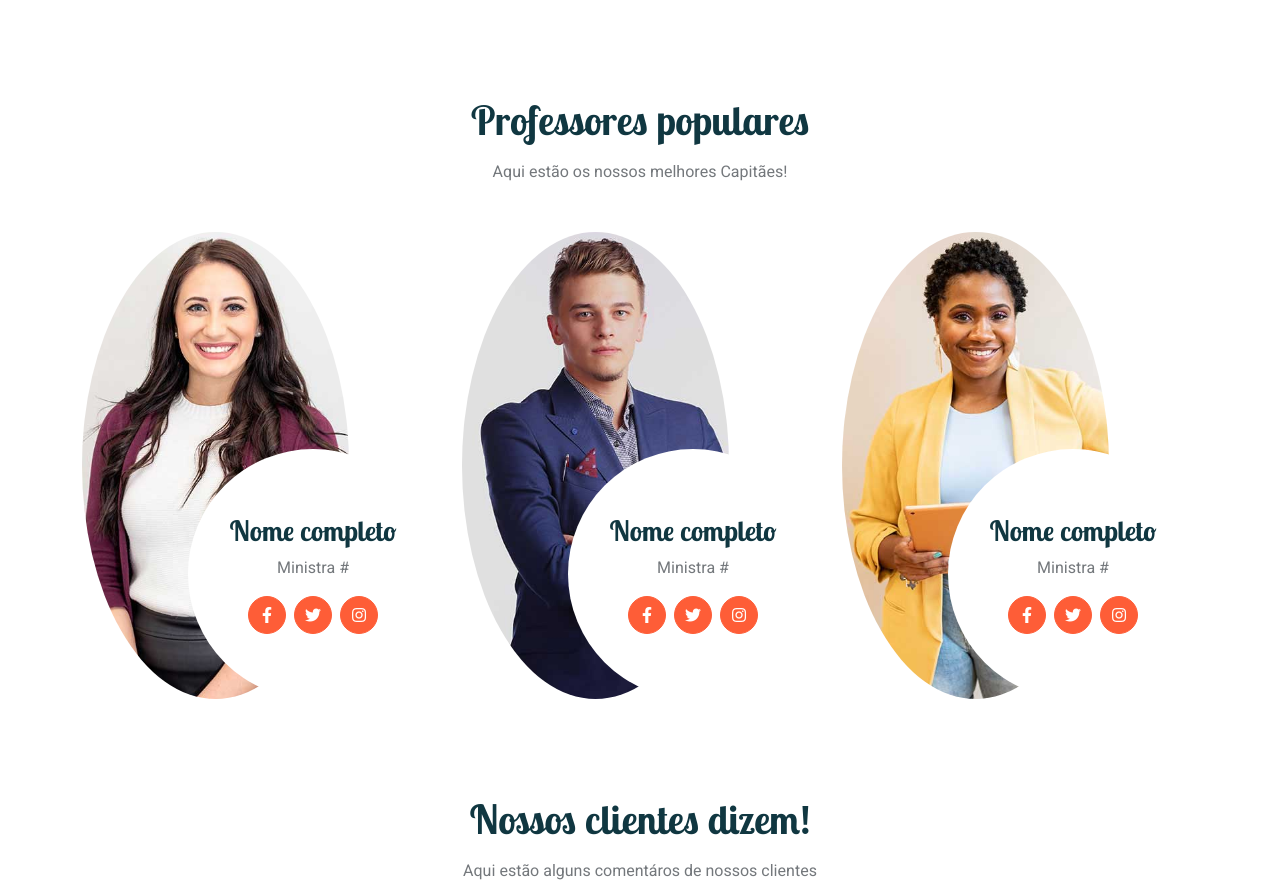
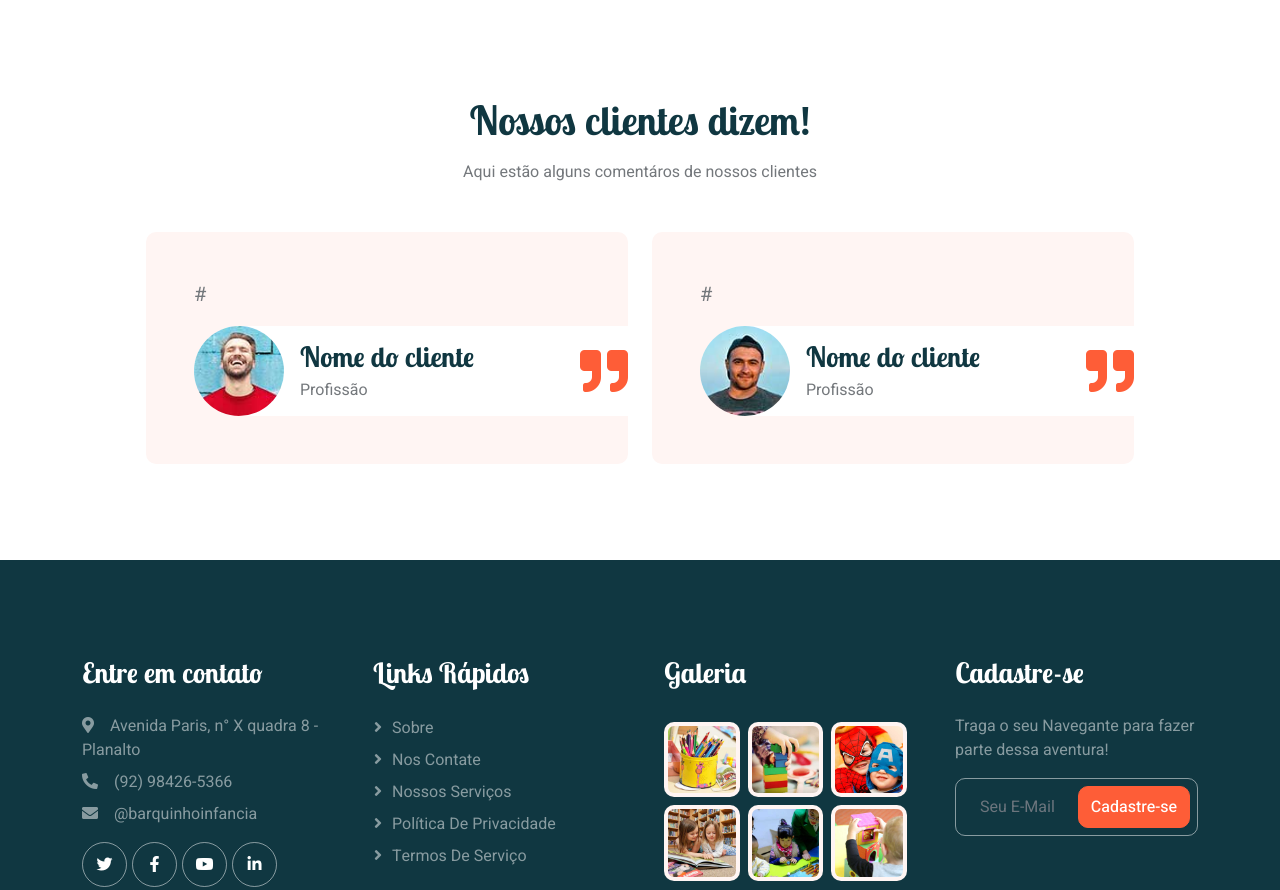
Before and after one commit to oPequenoIc/barquinho1.0, a plain HTML site: page index.html in a window 1280 px wide. Shown: the part 4399-5289 px from the top of the page. Drawn offline with nearby package versions, Linux system fonts and the light colour scheme.

Commit message:
Mudança no index

```diff
--- a/index.html
+++ b/index.html
@@ -635,77 +635,6 @@
 
         <!-- Agendamentos FIM -->
 
-
-        <!-- Equipe INICIO -->
-
-        <div class="container-xxl py-5">
-            <div class="container">
-                <div class="text-center mx-auto mb-5 wow fadeInUp" data-wow-delay="0.1s" style="max-width: 600px;">
-                    <h1 class="mb-3">Professores populares</h1>
-                    <p>Aqui estão os nossos melhores Capitães! </p>
-                </div>
-
-                <div class="row g-4">
-                    <div class="col-lg-4 col-md-6 wow fadeInUp" data-wow-delay="0.1s">
-                        <div class="team-item position-relative">
-                            <img class="img-fluid rounded-circle w-75" src="img/team-1.jpg" alt="">
-                            <div class="team-text">
-                                <h3>Nome completo</h3>
-                                <p>Ministra #</p>
-                                <div class="d-flex align-items-center">
-                                    <a class="btn btn-square btn-primary mx-1" href=""><i
-                                            class="fab fa-facebook-f"></i></a>
-                                    <a class="btn btn-square btn-primary  mx-1" href=""><i
-                                            class="fab fa-twitter"></i></a>
-                                    <a class="btn btn-square btn-primary  mx-1" href=""><i
-                                            class="fab fa-instagram"></i></a>
-                                </div>
-                            </div>
-                        </div>
-                    </div>
-
-                    <div class="col-lg-4 col-md-6 wow fadeInUp" data-wow-delay="0.3s">
-                        <div class="team-item position-relative">
-                            <img class="img-fluid rounded-circle w-75" src="img/team-2.jpg" alt="">
-                            <div class="team-text">
-                                <h3>Nome completo</h3>
-                                <p>Ministra #</p>
-                                <div class="d-flex align-items-center">
-                                    <a class="btn btn-square btn-primary mx-1" href=""><i
-                                            class="fab fa-facebook-f"></i></a>
-                                    <a class="btn btn-square btn-primary  mx-1" href=""><i
-                                            class="fab fa-twitter"></i></a>
-                                    <a class="btn btn-square btn-primary  mx-1" href=""><i
-                                            class="fab fa-instagram"></i></a>
-                                </div>
-                            </div>
-                        </div>
-                    </div>
-
-                    <div class="col-lg-4 col-md-6 wow fadeInUp" data-wow-delay="0.5s">
-                        <div class="team-item position-relative">
-                            <img class="img-fluid rounded-circle w-75" src="img/team-3.jpg" alt="">
-                            <div class="team-text">
-                                <h3>Nome completo</h3>
-                                <p>Ministra #</p>
-                                <div class="d-flex align-items-center">
-                                    <a class="btn btn-square btn-primary mx-1" href=""><i
-                                            class="fab fa-facebook-f"></i></a>
-                                    <a class="btn btn-square btn-primary  mx-1" href=""><i
-                                            class="fab fa-twitter"></i></a>
-                                    <a class="btn btn-square btn-primary  mx-1" href=""><i
-                                            class="fab fa-instagram"></i></a>
-                                </div>
-                            </div>
-                        </div>
-                    </div>
-                </div>
-            </div>
-        </div>
-
-        <!-- Equipe FIM -->
-
-
         <!-- Comentário INICIO-->
         <div class="container-xxl py-5">
             <div class="container">
```
